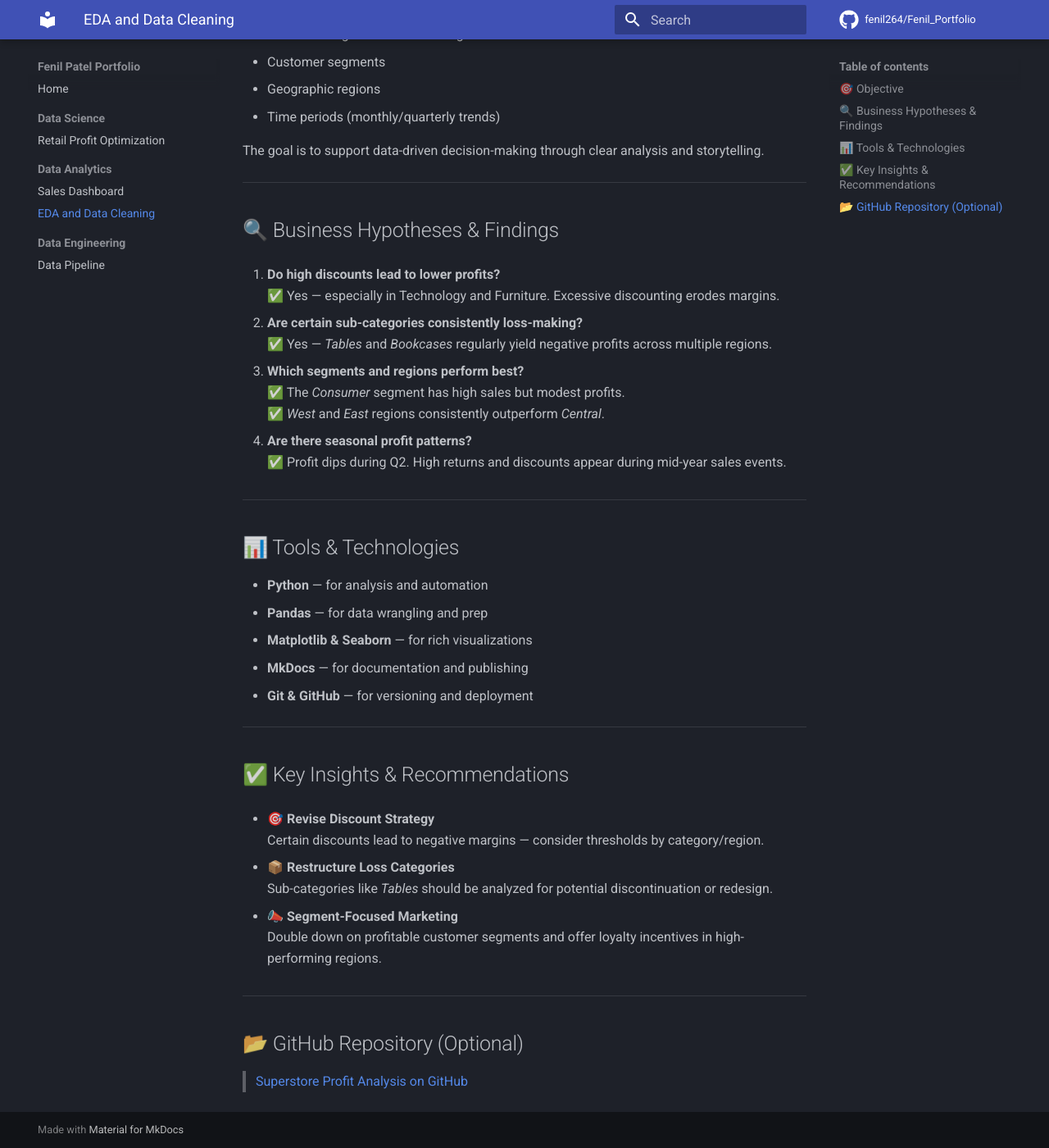
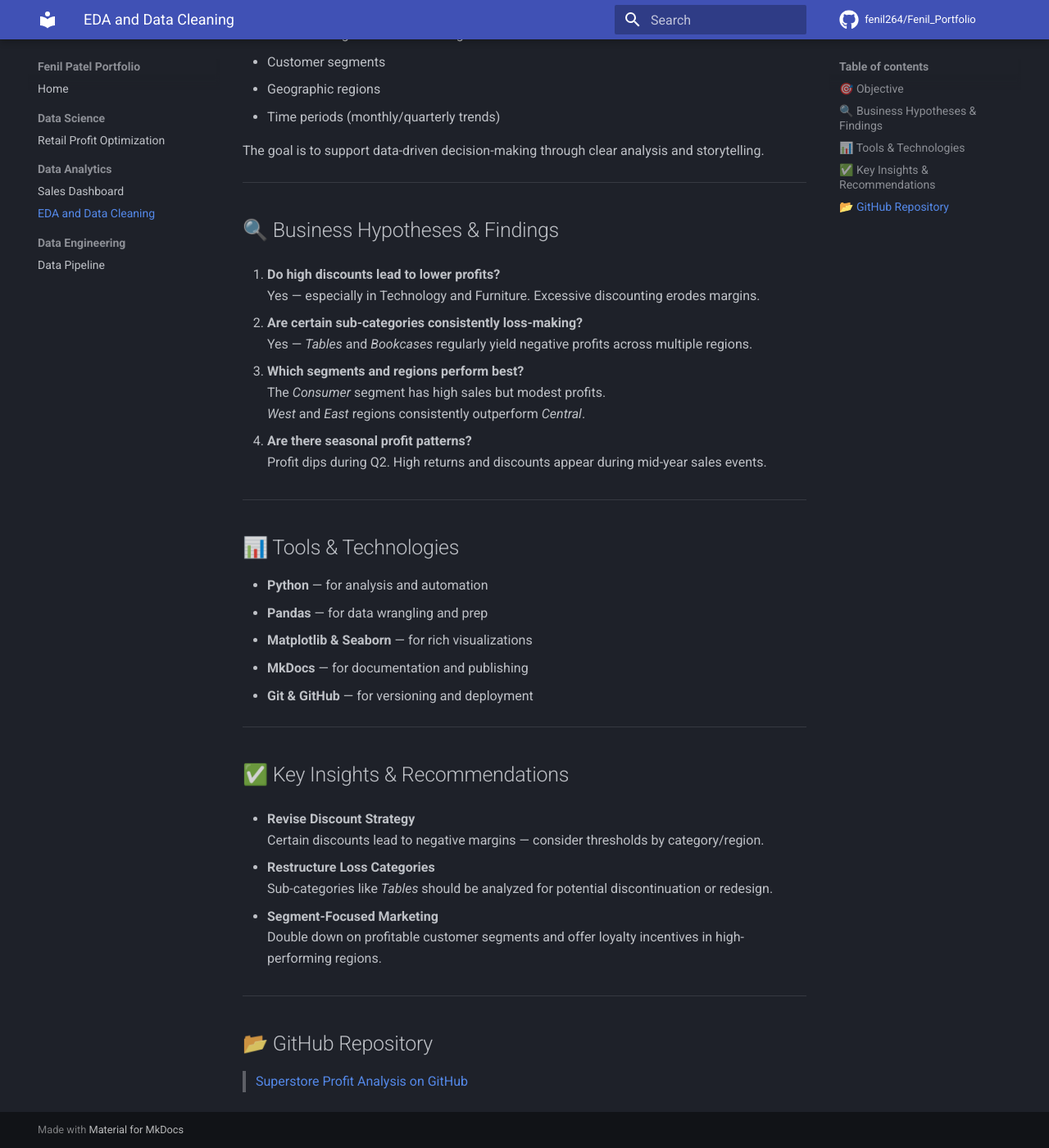
Before and after one commit to fenil264/Fenil_Portfolio, an MkDocs documentation site: the page built from docs/da/eda-cleaning.md, in a window 1280 px wide and 1400 px high, scrolled down 386 px. Shown: the whole window at 82% size. Built offline with MkDocs 1.6.1 and Material for MkDocs 9.7.7, drawn with Linux system fonts in a browser that asks for light colours; comment, search, counter and statistics services are not loaded.

Commit message:
Update retail project with clean, professional layout

```diff
--- a/docs/da/eda-cleaning.md
+++ b/docs/da/eda-cleaning.md
@@ -20,17 +20,17 @@ The goal is to support data-driven decision-making through clear analysis and st
 ## 🔍 Business Hypotheses & Findings
 
 1. **Do high discounts lead to lower profits?**
-   ✅ Yes — especially in Technology and Furniture. Excessive discounting erodes margins.
+    Yes — especially in Technology and Furniture. Excessive discounting erodes margins.
 
 2. **Are certain sub-categories consistently loss-making?**
-   ✅ Yes — *Tables* and *Bookcases* regularly yield negative profits across multiple regions.
+    Yes — *Tables* and *Bookcases* regularly yield negative profits across multiple regions.
 
 3. **Which segments and regions perform best?**
-   ✅ The *Consumer* segment has high sales but modest profits.
-   ✅ *West* and *East* regions consistently outperform *Central*.
+    The *Consumer* segment has high sales but modest profits.
+    *West* and *East* regions consistently outperform *Central*.
 
 4. **Are there seasonal profit patterns?**
-   ✅ Profit dips during Q2. High returns and discounts appear during mid-year sales events.
+    Profit dips during Q2. High returns and discounts appear during mid-year sales events.
 
 ---
 
@@ -46,19 +46,19 @@ The goal is to support data-driven decision-making through clear analysis and st
 
 ## ✅ Key Insights & Recommendations
 
-- 🎯 **Revise Discount Strategy**
+-  **Revise Discount Strategy**
   Certain discounts lead to negative margins — consider thresholds by category/region.
 
-- 📦 **Restructure Loss Categories**
+-  **Restructure Loss Categories**
   Sub-categories like *Tables* should be analyzed for potential discontinuation or redesign.
 
-- 📣 **Segment-Focused Marketing**
+-  **Segment-Focused Marketing**
   Double down on profitable customer segments and offer loyalty incentives in high-performing regions.
 
 
 
 ---
 
-## 📂 GitHub Repository (Optional)
+## 📂 GitHub Repository
 
 > [Superstore Profit Analysis on GitHub](https://github.com/fenil264/Superstore_Profit_Analysis)
```
Also changed, not shown: site/da/eda-cleaning/index.html, site/search/search_index.json.
